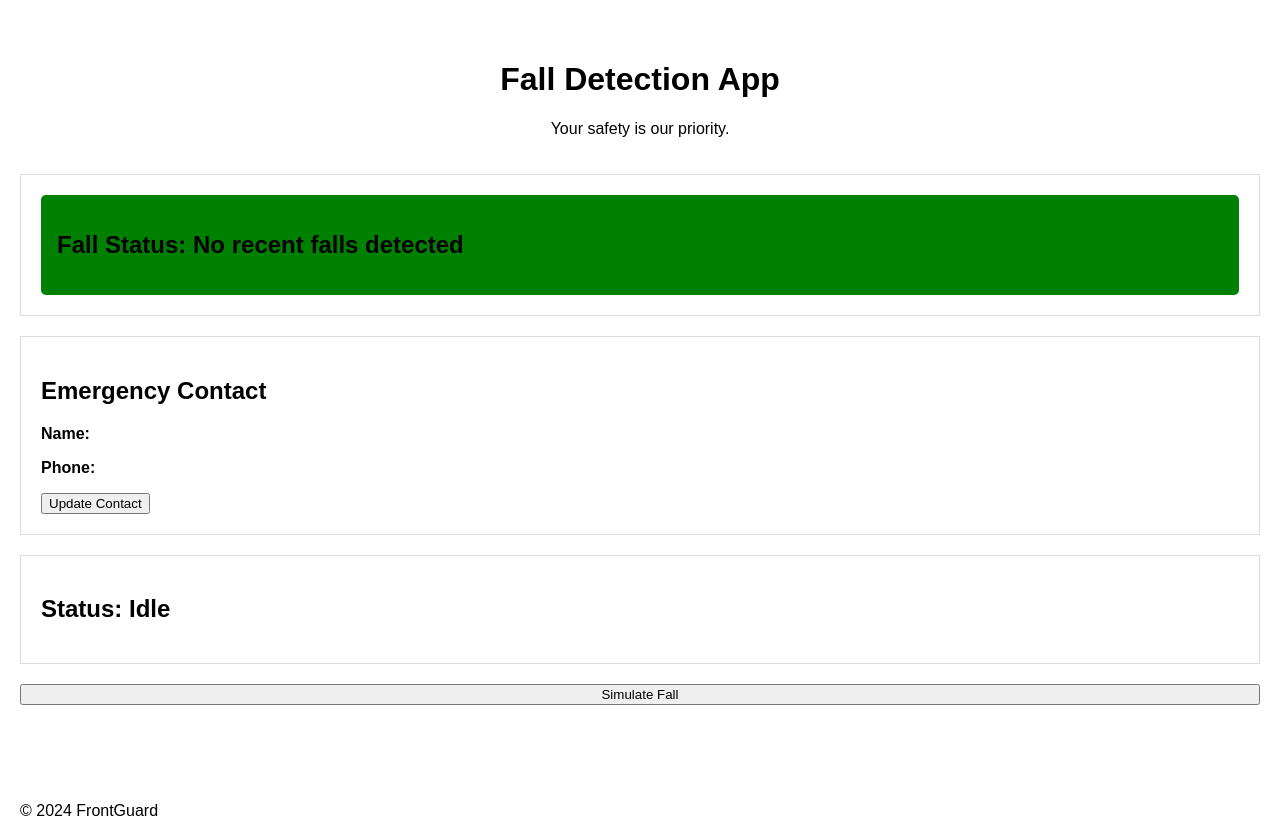
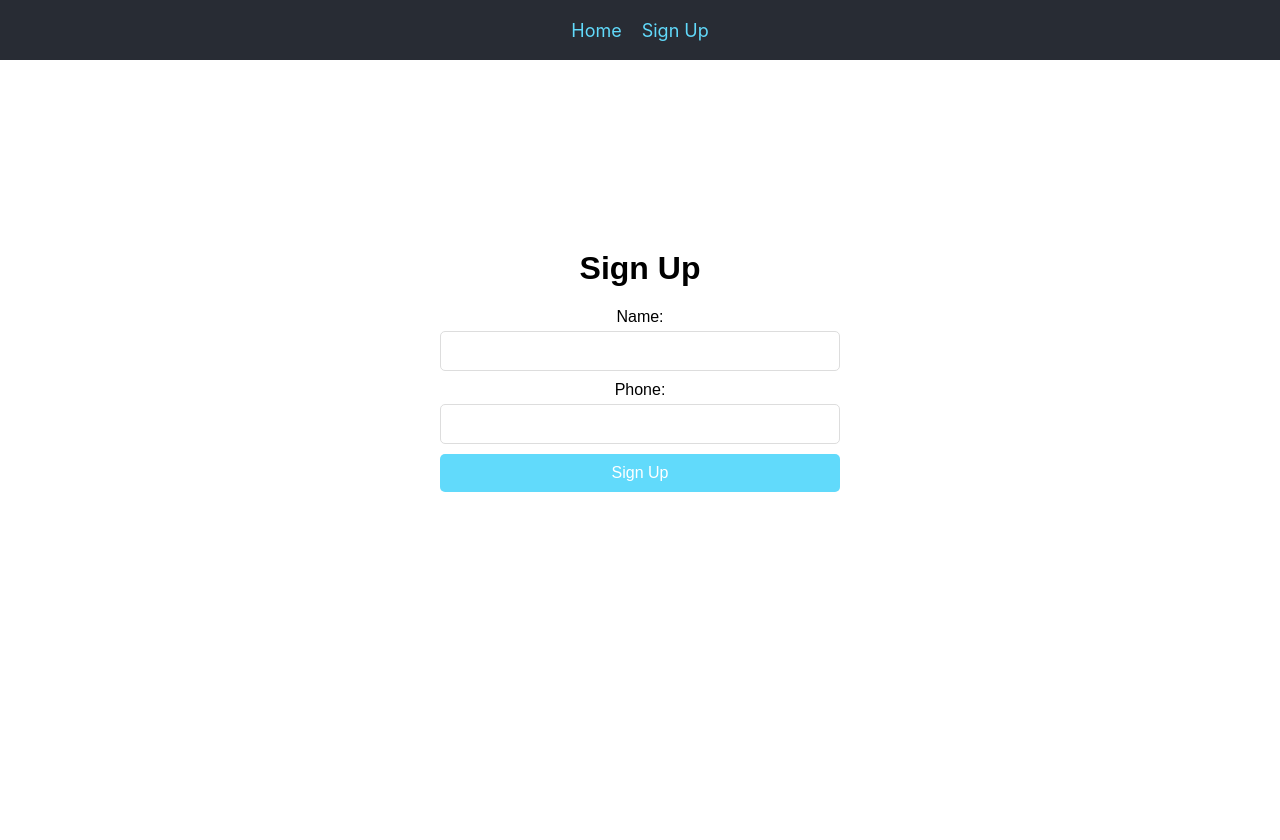
Before and after one commit to orysg/Capstone, a React (Create React App) app in the folder capstone/: page /signup in a window 1280 px wide. After the commit the page ends 800 px from the top, so only its background shows below. Built offline with nearby package versions, Linux system fonts and the light colour scheme.

Commit message:
Added a sign up screen and made homepage a bit cleaner

```diff
--- a/capstone/package.json
+++ b/capstone/package.json
@@ -9,6 +9,7 @@
     "axios": "^1.7.4",
     "react": "^18.3.1",
     "react-dom": "^18.3.1",
+    "react-router-dom": "^6.26.1",
     "react-scripts": "5.0.1",
     "web-vitals": "^2.1.4"
   },
--- a/capstone/src/App.css
+++ b/capstone/src/App.css
@@ -2,37 +2,27 @@
   text-align: center;
 }
 
-.App-logo {
-  height: 40vmin;
-  pointer-events: none;
-}
-
-@media (prefers-reduced-motion: no-preference) {
-  .App-logo {
-    animation: App-logo-spin infinite 20s linear;
-  }
-}
-
 .App-header {
   background-color: #282c34;
-  min-height: 100vh;
+  min-height: 60px; /* Adjusted to a smaller header */
   display: flex;
-  flex-direction: column;
-  align-items: center;
-  justify-content: center;
-  font-size: calc(10px + 2vmin);
+  flex-direction: row; /* Horizontal alignment */
+  justify-content: center; /* Centering items horizontally */
+  align-items: center; /* Centering items vertically */
   color: white;
 }
 
-.App-link {
-  color: #61dafb;
+nav {
+  display: flex;
+  gap: 20px; /* Space between the links */
 }
 
-@keyframes App-logo-spin {
-  from {
-    transform: rotate(0deg);
-  }
-  to {
-    transform: rotate(360deg);
-  }
+.nav-link {
+  color: #61dafb;
+  text-decoration: none;
+  font-size: 18px; /* Adjust font size if needed */
 }
+
+.nav-link:hover {
+  text-decoration: underline;
+}
--- a/capstone/src/App.js
+++ b/capstone/src/App.js
@@ -1,12 +1,27 @@
 import React from 'react';
+import { BrowserRouter as Router, Route, Routes, Link } from 'react-router-dom';
 import HomePage from './pages/HomePage';
+import Signup from './pages/Signup';
 import './App.css';
 
 function App() {
   return (
-    <div>
-      <HomePage />
-    </div>
+    <Router>
+      <div className="App">
+        <header className="App-header">
+          <nav>
+            <Link to="/" className="nav-link">Home</Link>
+            <Link to="/signup" className="nav-link">Sign Up</Link>
+          </nav>
+        </header>
+        <main>
+          <Routes>
+            <Route path="/" element={<HomePage />} />
+            <Route path="/signup" element={<Signup />} />
+          </Routes>
+        </main>
+      </div>
+    </Router>
   );
 }
 
--- a/capstone/src/pages/HomePage.css
+++ b/capstone/src/pages/HomePage.css
@@ -9,7 +9,7 @@
 
 .header {
   text-align: center;
-  padding: 20px
+  padding: 20px;
 }
 
 .main {
@@ -20,11 +20,10 @@
 }
 
 .fall-status-container,
-.emergency-contact,
 .status {
   padding: 20px;
   border: 1px solid #ddd;
-    border-radius: 5
+  border-radius: 5px;
 }
 
 .fall-status {
@@ -35,6 +34,12 @@
 .fall-detected {
   background-color: red;
 }
+
 .fall-safe {
   background-color: green;
 }
+
+.footer {
+  text-align: center;
+  padding: 10px;
+}
--- a/capstone/src/pages/HomePage.js
+++ b/capstone/src/pages/HomePage.js
@@ -1,45 +1,28 @@
 import React, { useState, useEffect } from 'react';
 import axios from 'axios';
-import './HomePage.css'
-
-const FALL_API_ENDPOINT = '/api/fall-status'; // Define API endpoint as a constant
+import './HomePage.css';
+import { Link } from 'react-router-dom';
 
 function HomePage() {
   const [fallStatus, setFallStatus] = useState('No recent falls detected');
   const [lastFallTimestamp, setLastFallTimestamp] = useState(null);
-  const [emergencyContact, setEmergencyContact] = useState({
-    name: '',
-    phone: '',
-  });
   const [status, setStatus] = useState('Idle');
 
-  // Fetch fall status and update state
   const fetchFallStatus = async () => {
-    /*
     try {
-      const response = await axios.get(FALL_API_ENDPOINT);
-      setFallStatus(response.data.status);
-      setLastFallTimestamp(response.data.lastFallTimestamp);
-      setStatus(response.data.status === 'Fall detected' ? 'Alarm triggered' : 'Idle'); // Update status in a single line
+      setFallStatus('Fall detected'); // For testing
+      setLastFallTimestamp(new Date().getTime());
+      setStatus('Alarm triggered');
     } catch (error) {
       console.error('Error fetching fall status:', error);
     }
-      */
-  };
-
-  // Function to update emergency contact information
-  const updateEmergencyContact = (newContact) => {
-    setEmergencyContact(newContact);
-    // Save the updated contact to backend (e.g., using another API call)
   };
 
   useEffect(() => {
     fetchFallStatus();
-    // Fetch emergency contact information from backend if needed
   }, []);
 
   const getFallStatusColorClass = () => {
-    // Use className for consistency
     return fallStatus === 'Fall detected' ? 'fall-detected' : 'fall-safe';
   };
 
@@ -56,7 +39,7 @@ function HomePage() {
         <p>Your safety is our priority.</p>
       </header>
       <main className="main">
-        <div className="fall-status-container" data-testid="fall-status-container"> {/* Add data-testid for testing */}
+        <div className="fall-status-container">
           <div className={`fall-status ${getFallStatusColorClass()}`}>
             <h2>Fall Status: {fallStatus}</h2>
             {lastFallTimestamp && (
@@ -64,26 +47,11 @@ function HomePage() {
             )}
           </div>
         </div>
-
-        <div className="emergency-contact">
-          <h2>Emergency Contact</h2>
-          <p>
-            <strong>Name:</strong> {emergencyContact.name}
-          </p>
-          <p>
-            <strong>Phone:</strong> {emergencyContact.phone}
-          </p>
-          <button onClick={() => updateEmergencyContact({ name: 'John Doe', phone: '123-456-7890' })}>
-            Update Contact
-          </button>
-        </div>
-
         <div className="status">
           <h2>Status: {status}</h2>
         </div>
         <button onClick={simulateFall}>Simulate Fall</button>
       </main>
-
       <footer className="footer">
         &copy; 2024 FrontGuard
       </footer>
--- /dev/null
+++ b/capstone/src/pages/Signup.css
@@ -0,0 +1,44 @@
+.signup-page {
+    display: flex;
+    flex-direction: column;
+    align-items: center;
+    justify-content: center;
+    min-height: 70vh; /* Adjust as needed */
+    font-family: sans-serif;
+    padding: 20px;
+  }
+
+  form {
+    display: flex;
+    flex-direction: column;
+    gap: 10px;
+    max-width: 400px; /* Limit the width of the form */
+    width: 100%;
+  }
+
+  label {
+    display: flex;
+    flex-direction: column;
+    gap: 5px;
+  }
+
+  input {
+    padding: 10px;
+    font-size: 16px;
+    border: 1px solid #ddd;
+    border-radius: 5px;
+  }
+
+  button {
+    padding: 10px;
+    font-size: 16px;
+    border: none;
+    border-radius: 5px;
+    background-color: #61dafb;
+    color: white;
+    cursor: pointer;
+  }
+
+  button:hover {
+    background-color: #4fa3c0;
+  }
--- /dev/null
+++ b/capstone/src/pages/Signup.js
@@ -0,0 +1,32 @@
+import React, { useState } from 'react';
+import './Signup.css'; // Make sure to create this CSS file
+
+function Signup() {
+  const [name, setName] = useState('');
+  const [phone, setPhone] = useState('');
+
+  const handleSubmit = (e) => {
+    e.preventDefault();
+    // Handle form submission
+    console.log('Submitted:', { name, phone });
+  };
+
+  return (
+    <div className="signup-page">
+      <h1>Sign Up</h1>
+      <form onSubmit={handleSubmit}>
+        <label>
+          Name:
+          <input type="text" value={name} onChange={(e) => setName(e.target.value)} required />
+        </label>
+        <label>
+          Phone:
+          <input type="text" value={phone} onChange={(e) => setPhone(e.target.value)} required />
+        </label>
+        <button type="submit">Sign Up</button>
+      </form>
+    </div>
+  );
+}
+
+export default Signup;
```
Also changed, not shown: 1 other file (tests, documents, lock files or other folders). Lines whose indentation alone changed are shown as unchanged.
